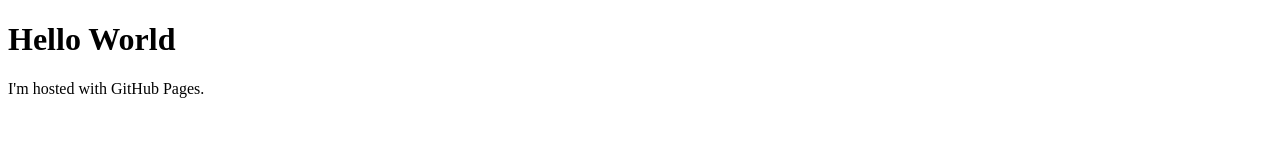
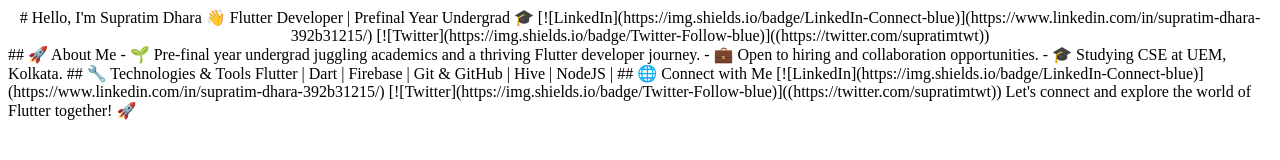
Before and after one commit to supratim1609/supratim1609, a plain HTML site: page index.html in a window 1280 px wide. Drawn offline with Linux system fonts and the light colour scheme.

Commit message:
More changes

```diff
--- a/index.html
+++ b/index.html
@@ -1,7 +1,31 @@
 <!DOCTYPE html>
 <html>
 <body>
-<h1>Hello World</h1>
-<p>I'm hosted with GitHub Pages.</p>
+    <div align="center">
+
+        # Hello, I'm Supratim Dhara 👋
+
+        Flutter Developer | Prefinal Year Undergrad 🎓
+
+        [![LinkedIn](https://img.shields.io/badge/LinkedIn-Connect-blue)](https://www.linkedin.com/in/supratim-dhara-392b31215/) [![Twitter](https://img.shields.io/badge/Twitter-Follow-blue)]((https://twitter.com/supratimtwt))
+
+        </div>
+
+        ## 🚀 About Me
+
+        - 🌱 Pre-final year undergrad juggling academics and a thriving Flutter developer journey.
+        - 💼 Open to hiring and collaboration opportunities.
+        - 🎓 Studying CSE at UEM, Kolkata.
+
+        ## 🔧 Technologies & Tools
+
+        Flutter | Dart | Firebase | Git & GitHub | Hive | NodeJS |
+
+        ## 🌐 Connect with Me
+
+        [![LinkedIn](https://img.shields.io/badge/LinkedIn-Connect-blue)](https://www.linkedin.com/in/supratim-dhara-392b31215/) [![Twitter](https://img.shields.io/badge/Twitter-Follow-blue)]((https://twitter.com/supratimtwt))
+
+        Let's connect and explore the world of Flutter together! 🚀
+
 </body>
 </html>
```
